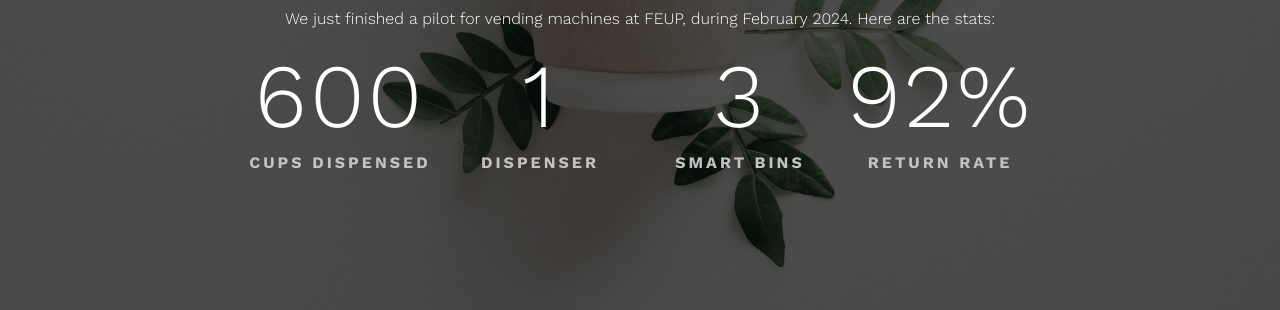
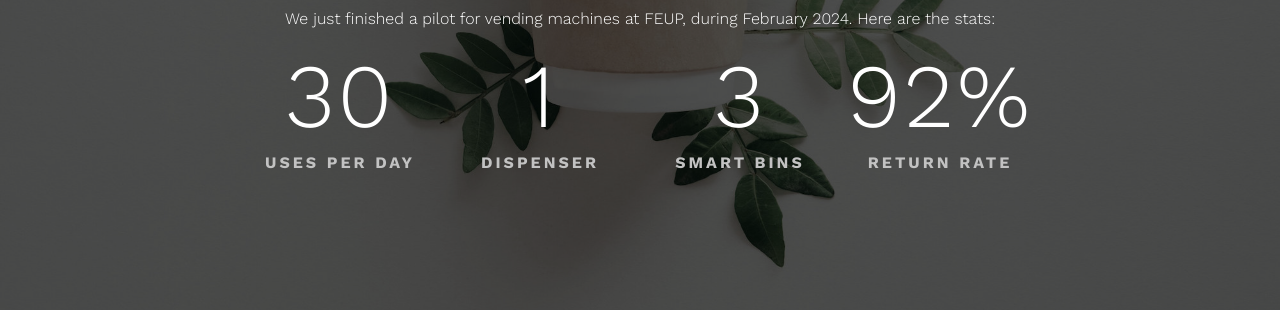
Before and after one commit to Loopack-Systems/Loopack-Web, a plain HTML site: page index.html in a window 1280 px wide. Shown: the part 490-800 px from the top of the page. Drawn offline with nearby package versions, Linux system fonts and the light colour scheme.

Commit message:
Update index.html

```diff
--- a/index.html
+++ b/index.html
@@ -120,7 +120,7 @@
         <!-- countdown__module hide undefined -->
 
         <div class="countdown__module hide" data-date="2024/02/29"  data-aos="zoom-in" data-aos-delay="150">
-          <p><span>600</span>Cups Dispensed</p>
+          <p><span>30</span>Uses per day</p>
           <p><span>1</span>Dispenser</p>
           <p><span>3</span>Smart Bins</p>
           <p><span>92%</span>Return Rate</p>
```
